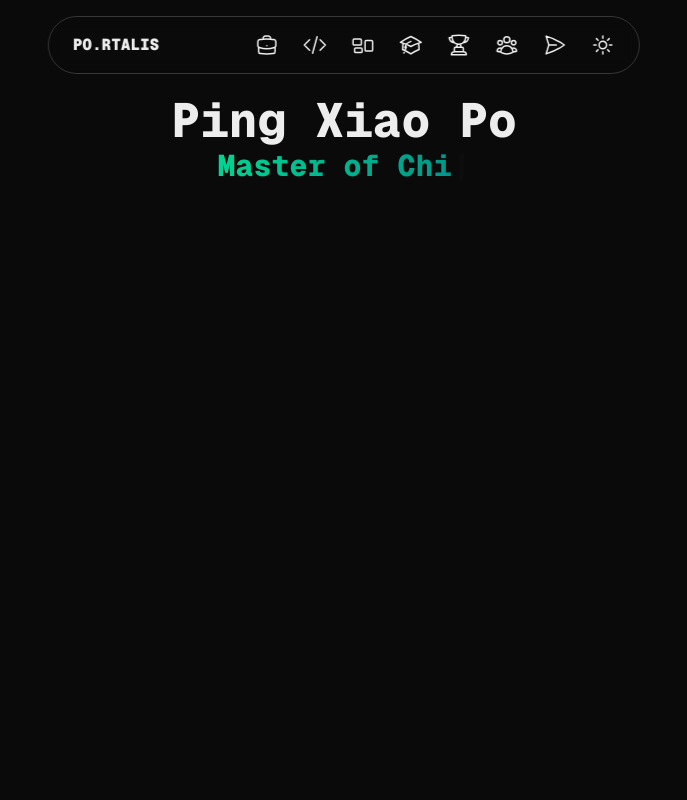
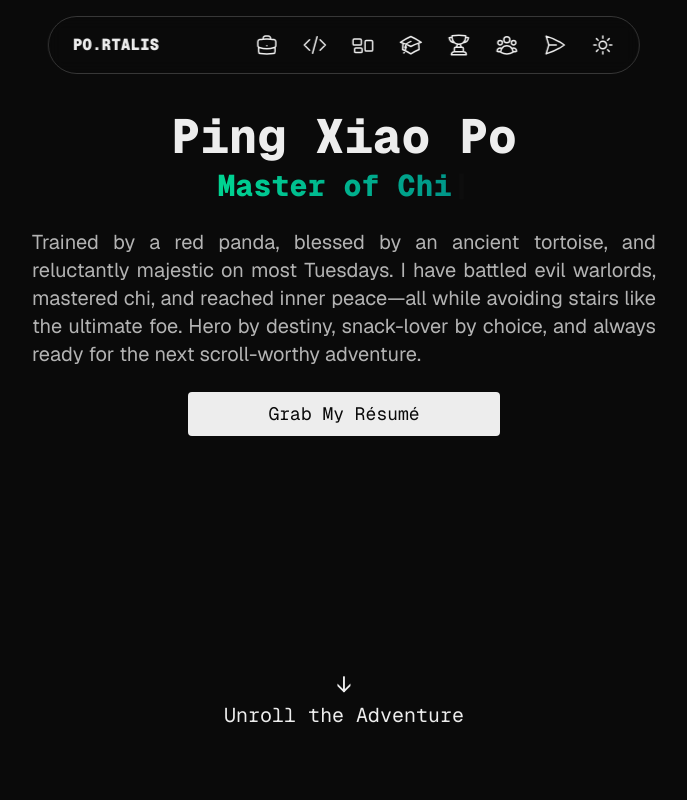
Before and after one commit to arBishal/Portalis, a Next.js app: page / in a window 1280 px wide. Shown: the top 800 px of the page, without its empty margins (296-983 px from the left). Built offline with nearby package versions, Linux system fonts and the light colour scheme.

Commit message:
feat: complete basic hero section structure

```diff
--- /dev/null
+++ b/components/base/button.jsx
@@ -0,0 +1,49 @@
+'use client';
+
+import Link from 'next/link';
+import { twMerge } from 'tailwind-merge';
+
+export default function BaseButton({
+  children,
+  href,
+  onClick,
+  variant = 'solid',
+  className = '',
+  ...props
+}) {
+  const baseStyles =
+    'px-6 py-2 rounded transition-all duration-300 text-base sm:text-lg text-center cursor-pointer';
+
+  const variants = {
+    solid:
+      'bg-foreground text-background hover:opacity-80 active:scale-95 w-full',
+    ghost:
+      'bg-transparent text-foreground hover:bg-foreground/10 active:bg-foreground/20 w-fit',
+  };
+
+  const combinedClassName = twMerge(
+    baseStyles,
+    variants[variant],
+    className
+  );
+
+  // If it's a link, render <Link>
+  if (href) {
+    return (
+      <Link href={href} className={combinedClassName} {...props}>
+        {children}
+      </Link>
+    );
+  }
+
+  // Otherwise, render <button>
+  return (
+    <button
+      onClick={onClick}
+      className={combinedClassName}
+      {...props}
+    >
+      {children}
+    </button>
+  );
+}
--- a/components/effects/typewriter-effect.jsx
+++ b/components/effects/typewriter-effect.jsx
@@ -10,7 +10,7 @@ export default function TypewriterText({ texts = [] }) {
   );
 
   return (
-    <div className="text-2xl sm:text-3xl font-extrabold">
+    <div className="text-2xl sm:text-3xl font-extrabold text-center">
       <Typewriter
         options={{
           strings: styledTexts,
--- a/components/sections/hero.jsx
+++ b/components/sections/hero.jsx
@@ -1,21 +1,45 @@
+import Link from "next/link";
+
 import TypewriterEffect from "@/components/effects/typewriter-effect";
 import FlipMotionEffect from "@/components/effects/flip-motion-effect";
+import BaseButton from "@/components/base/button";
 
 export default function Hero() {
   return (
-    <section id="hero" className="max-w-5xl h-screen p-6 flex flex-col gap-1 items-center justify-start pt-22 sm:pt-24">
-      <h1 className="text-4xl sm:text-5xl font-extrabold">Ping Xiao Po</h1>
+    <section
+      id="hero"
+      className="max-w-2xl h-screen p-6 flex flex-col gap-8 items-center justify-between pt-24 sm:pt-28 pb-12 sm:pb-14"
+    >
+      <div className="flex flex-col items-center justify-center gap-2">
+        <h1 className="text-4xl sm:text-5xl font-extrabold text-center">Ping Xiao Po</h1>
         <h2>
           <span className="inline-block">
             <TypewriterEffect
-            texts={[
-              "Dragon Warrior",
-              "Master of Chi",
-              "Wuxi Weilder",
-            ]}
+              texts={["Dragon Warrior", "Master of Chi", "Wuxi Weilder"]}
             />
           </span>
         </h2>
+        <p className="text-justify text-base sm:text-xl font-sans mt-4 opacity-75">
+          Trained by a red panda, blessed by an ancient tortoise, and
+          reluctantly majestic on most Tuesdays. I have battled evil warlords,
+          mastered chi, and reached inner peace—all while avoiding stairs like
+          the ultimate foe. Hero by destiny, snack-lover by choice, and always
+          ready for the next scroll-worthy adventure.
+        </p>
+
+        <a
+          href="/Awesome_Résumé_of_Po.pdf"
+          target="-1"
+          className="mt-4 px-8 py-2 rounded transition-transform duration-300 text-base sm:text-lg text-center cursor-pointer bg-foreground text-background hover:scale-95 active:scale-95 w-fit sm:w-1/2"
+        >
+          Grab My Résumé
+        </a>
+      </div>
+
+      <Link href="/#experiences" className="flex flex-col items-center animate-bounce cursor-pointer">
+        <span className="text-2xl">↓</span>
+        <span className="text-base sm:text-xl">Unroll the Adventure</span>
+      </Link>
     </section>
   );
 }
--- a/package.json
+++ b/package.json
@@ -14,6 +14,7 @@
     "next": "15.3.2",
     "react": "^19.0.0",
     "react-dom": "^19.0.0",
+    "tailwind-merge": "^3.3.1",
     "typewriter-effect": "^2.22.0"
   },
   "devDependencies": {
```
Also changed, not shown: 2 other files (tests, documents, lock files or other folders). Lines whose indentation alone changed are shown as unchanged.
